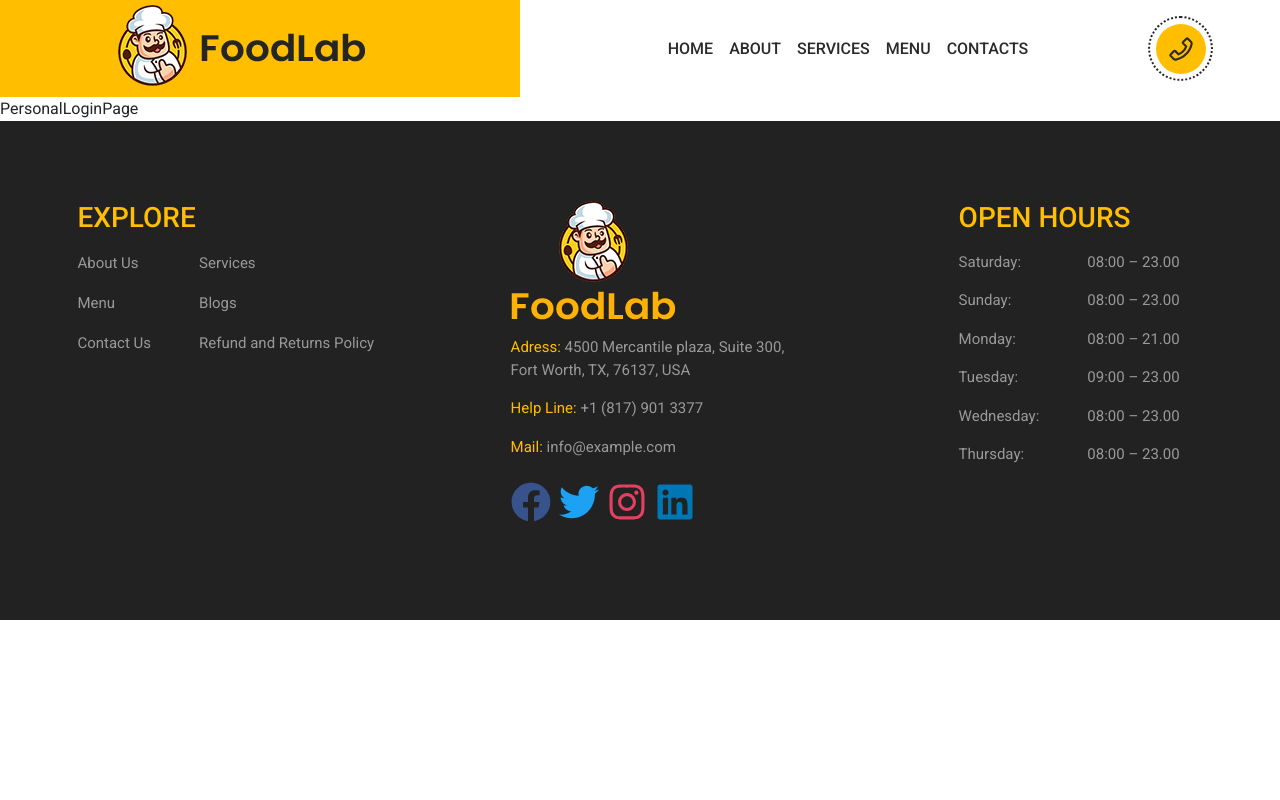
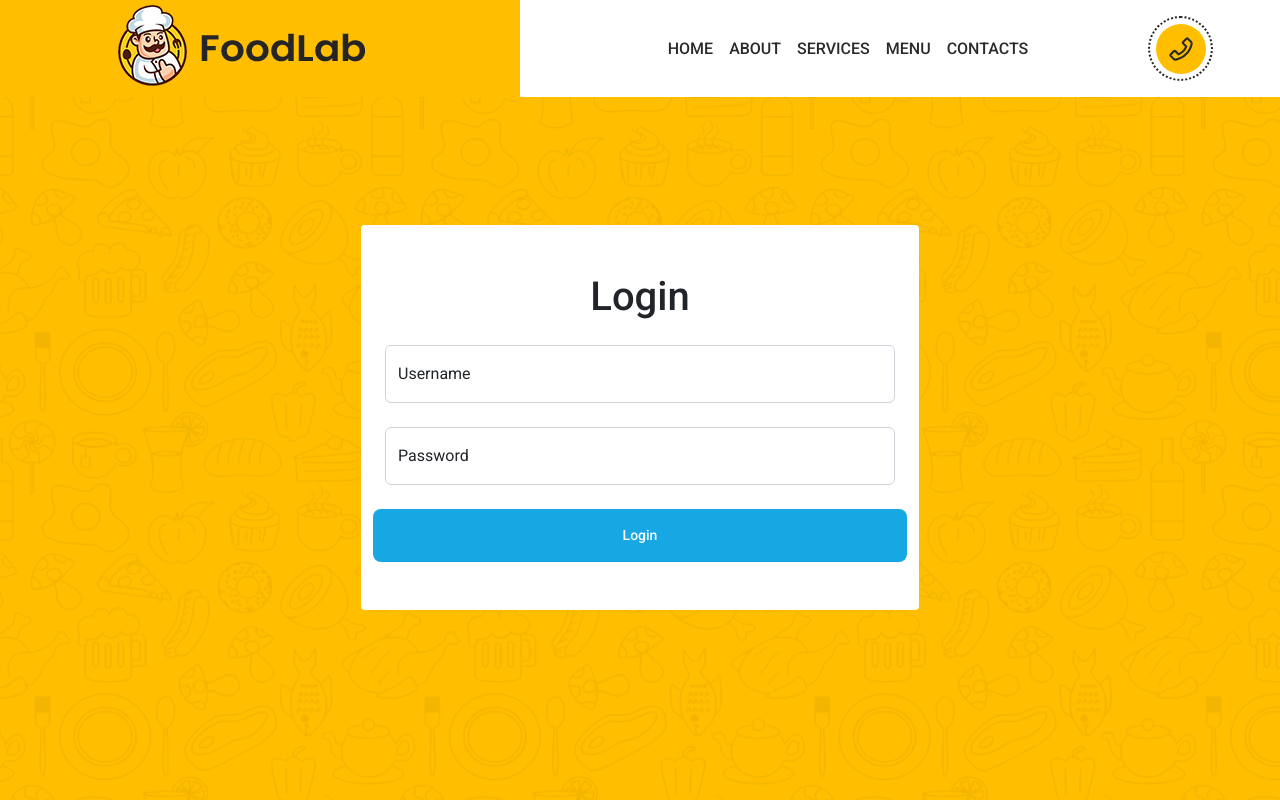
Before and after one commit to Tolea01/FoodLab-Frontend, a React (Create React App) app in the folder foodlab/: page /personal-page in a window 1280 px wide. Shown: the top 800 px of the page. Built offline with nearby package versions, Linux system fonts and the light colour scheme.

Commit message:
personal-page

```diff
--- /dev/null
+++ b/foodlab/src/assets/styles/personal-login-page.css
@@ -0,0 +1,11 @@
+.personal-login-page {
+  padding: 10% 0 17% 0;
+  background-image: url(../img/bg-food.png);
+  background-size: contain;
+}
+
+@media(min-width: 992px) {
+  .login {
+    width: 50% !important;
+  }
+}
--- a/foodlab/src/components/Pages/Personal Login Page/PersonalLoginPage.jsx
+++ b/foodlab/src/components/Pages/Personal Login Page/PersonalLoginPage.jsx
@@ -1,7 +1,61 @@
-import React from 'react';
+import React, { useState } from 'react';
+import Row from 'react-bootstrap/Row';
+import Col from 'react-bootstrap/Col';
+import Container from 'react-bootstrap/Container';
+import Form from 'react-bootstrap/Form';
+import FloatingLabel from 'react-bootstrap/FloatingLabel';
+import Button from 'react-bootstrap/Button';
+import '../../../assets/styles/personal-login-page.css';
 
 export default function PersonalLoginPage() {
+  const [username, setUserName] = useState('');
+  const [password, setPassword] = useState('');
+  const [displayError, setDisplayError] = useState(false);
+
+  const states = [username, password];
+
+  const handleLoginButton = () => {
+    if (states.some(state => state.trim() === '') || states.some(state => state !== 'admin')) {
+      setDisplayError(true);
+    } else {
+      setDisplayError(false)
+    }
+  }
+
   return (
-    <div>PersonalLoginPage</div>
+    <section className="personal-login-page">
+      <Container className='d-flex justify-content-center'>
+        <Row className='login rounded-1 bg-white pt-5 w-100 '>
+          <Col className='px-4'>
+            <h1 className='text-center mb-4'>Login</h1>
+            <FloatingLabel controlId="floatingInput" label="Username" className="mb-4">
+              <Form.Control type="text"
+                placeholder="Username"
+                value={username}
+                onInput={(event) => setUserName(event.target.value)} />
+            </FloatingLabel>
+
+            <FloatingLabel className='mb-4' controlId="floatingPassword" label="Password">
+              <Form.Control type="password"
+                placeholder="Password"
+                value={password}
+                onInput={(event) => setPassword(event.target.value)} />
+            </FloatingLabel>
+
+            <div className='text-danger mb-3'
+              style={{ display: displayError ? 'block' : 'none' }}
+            >Enter the correct login and password.</div>
+
+            <Row className='mb-5'>
+              <Button className='inputs-button p-3 border-0'
+                size='lg' variant="primary"
+                type='button'
+                onClick={handleLoginButton}
+              >Login</Button>
+            </Row>
+          </Col>
+        </Row>
+      </Container>
+    </section>
   )
 }
```
